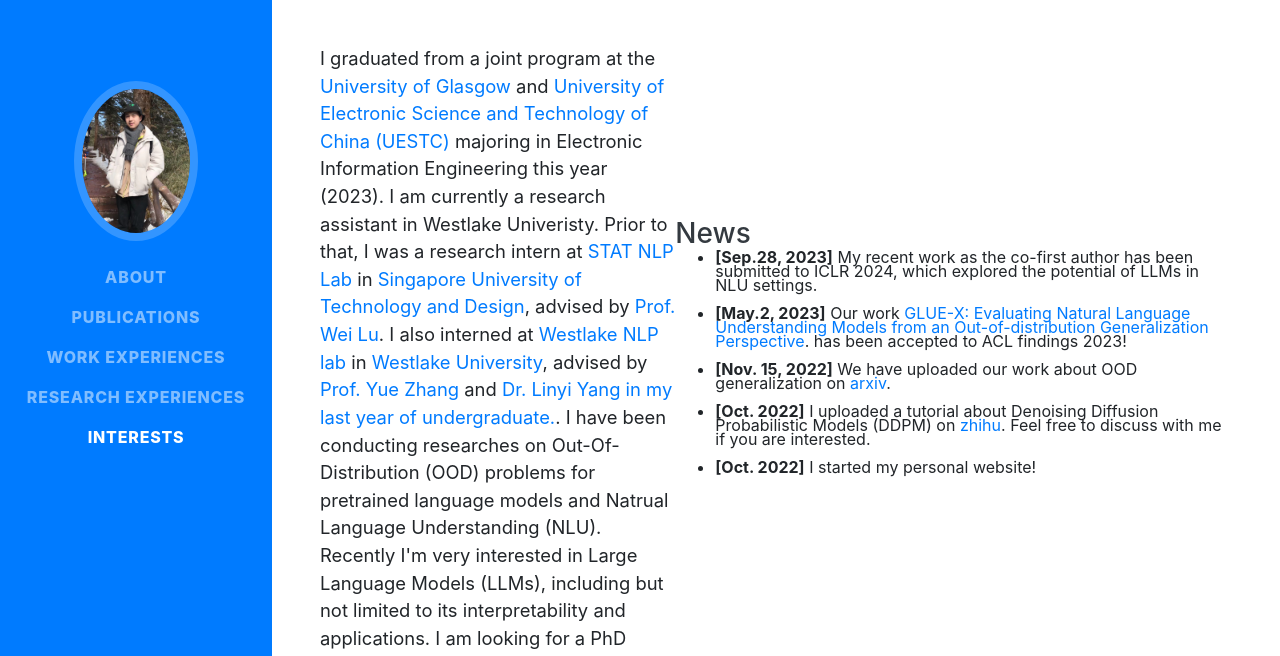
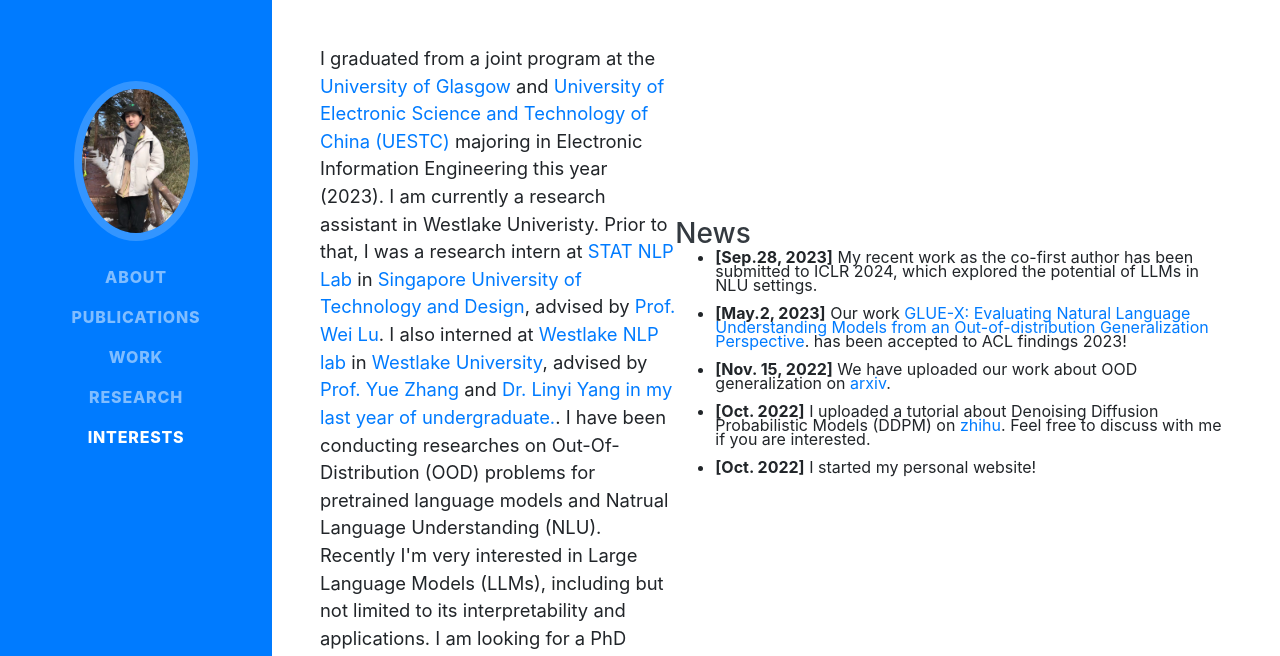
Before and after one commit to shuiba0/shuiba0.github.io, a website with bundled scripts: page index.html in a window 1280 px wide. Shown: the part 135-791 px from the top of the page. Built offline with nearby package versions, Linux system fonts and the light colour scheme; a web font is replaced by a local one.

Commit message:
Update index.html

```diff
--- a/index.html
+++ b/index.html
@@ -57,10 +57,10 @@
           <a class="nav-link js-scroll-trigger" href="#publications">Publications</a>
         </li>
         <li class="nav-item">
-          <a class="nav-link js-scroll-trigger" href="#work_experiences">Work Experiences</a>
+          <a class="nav-link js-scroll-trigger" href="#work_experiences">Work</a>
         </li>
 	<li class="nav-item">
-          <a class="nav-link js-scroll-trigger" href="#research_experiences">Research Experiences</a>
+          <a class="nav-link js-scroll-trigger" href="#research_experiences">Research</a>
         </li>
         <li class="nav-item">
           <a class="nav-link js-scroll-trigger" href="#interests">Interests</a>
```
Lines whose indentation alone changed are shown as unchanged.
